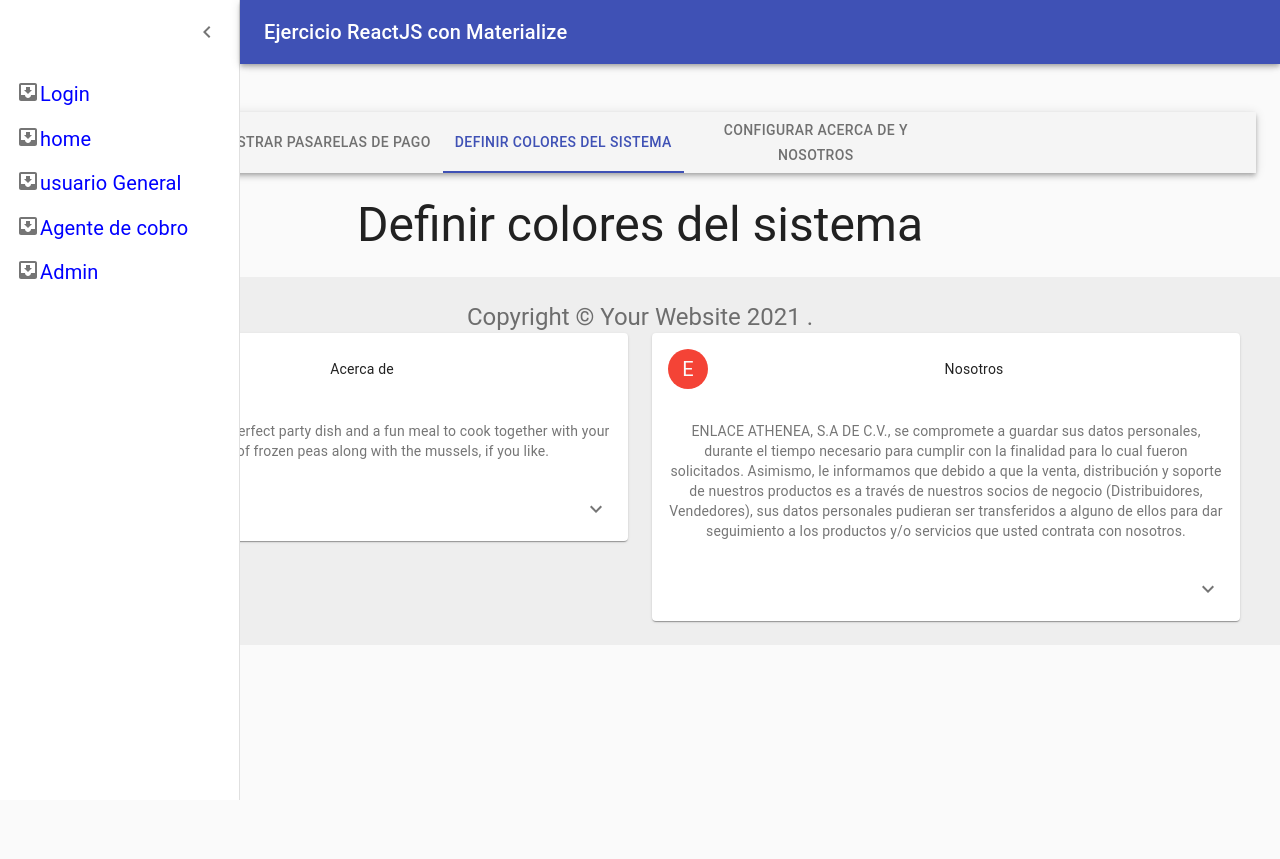
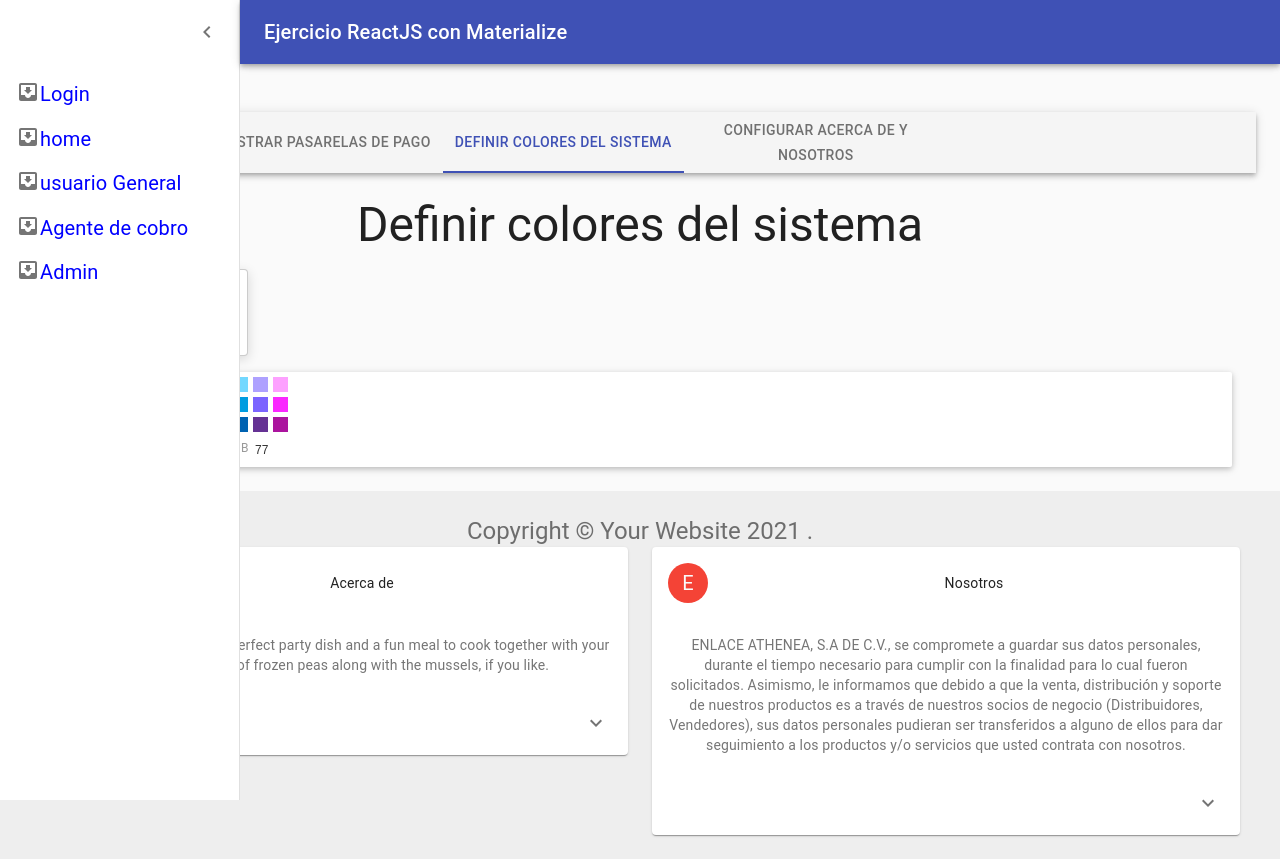
Before and after one commit to MiguelAngelMP10/ejercicio-reactjs-materialize, a React (Create React App) app: page /admin in a window 1280 px wide. Both pictures are taken after a click on the tab "DEFINIR COLORES DEL SISTEMA". Before the commit the page ends 800 px from the top, so only its background shows below. Built offline with nearby package versions, Linux system fonts and the light colour scheme.

Commit message:
Definir colores del sistema. del modulo de admin

```diff
--- a/package.json
+++ b/package.json
@@ -14,6 +14,7 @@
     "@testing-library/user-event": "^12.8.3",
     "date-fns": "^2.21.2",
     "react": "^17.0.2",
+    "react-color": "^2.19.3",
     "react-dom": "^17.0.2",
     "react-router-dom": "^5.2.0",
     "react-scripts": "4.0.3",
--- /dev/null
+++ b/src/views/Admin/components/ColoresSistema/index.js
@@ -0,0 +1,44 @@
+import { FormControl, InputLabel, Typography } from "@material-ui/core";
+import { useState } from "react";
+import { GithubPicker, CompactPicker } from "react-color";
+import { makeStyles } from "@material-ui/core/styles";
+
+const useStyles = makeStyles((theme) => ({
+  root: {
+    display: "flex",
+    flexWrap: "wrap",
+  },
+  textField: {
+    marginLeft: theme.spacing(1),
+    marginRight: theme.spacing(1),
+
+    width: "25ch",
+  },
+}));
+function color(th) {
+  console.log(th);
+}
+
+function colorLetra(th) {
+  console.log("Letra", th);
+}
+export default function ColoresSistema() {
+  const classes = useStyles();
+
+  return (
+    <div className={classes.root}>
+      <InputLabel htmlFor="color-fondo" className={classes.textField}>
+        Color fondo
+      </InputLabel>
+      <FormControl fullWidth={true}>
+        <GithubPicker onChange={color} />
+      </FormControl>
+      <InputLabel htmlFor="color-fondo" className={classes.textField}>
+        Color letra
+      </InputLabel>
+      <FormControl fullWidth={true}>
+        <CompactPicker onChange={colorLetra} />
+      </FormControl>
+    </div>
+  );
+}
--- a/src/views/Admin/components/Tabs/index.js
+++ b/src/views/Admin/components/Tabs/index.js
@@ -8,6 +8,7 @@ import Typography from "@material-ui/core/Typography";
 import Box from "@material-ui/core/Box";
 import RegistarAgente from "../RegistrarAgente";
 import RegistrarPasarelaPago from "../RegistrarPasarelaPago";
+import ColoresSistema from "../ColoresSistema";
 
 function TabPanel(props) {
   const { children, value, index, ...other } = props;
@@ -69,7 +70,6 @@ export default function ScrollableTabsButtonAuto() {
           indicatorColor="primary"
           textColor="primary"
           aria-label="scrollable auto tabs example"
-          centered
         >
           <Tab label="Registrar agentes " {...a11yProps(0)} />
           <Tab label="Registrar pasarelas de pago " {...a11yProps(1)} />
@@ -94,6 +94,7 @@ export default function ScrollableTabsButtonAuto() {
         <Typography variant="h3" component="h5">
           Definir colores del sistema
         </Typography>
+        <ColoresSistema></ColoresSistema>
       </TabPanel>
       <TabPanel value={value} index={3}>
         <Typography variant="h3" component="h5">
```
Also changed, not shown: 1 other file (tests, documents, lock files or other folders).
